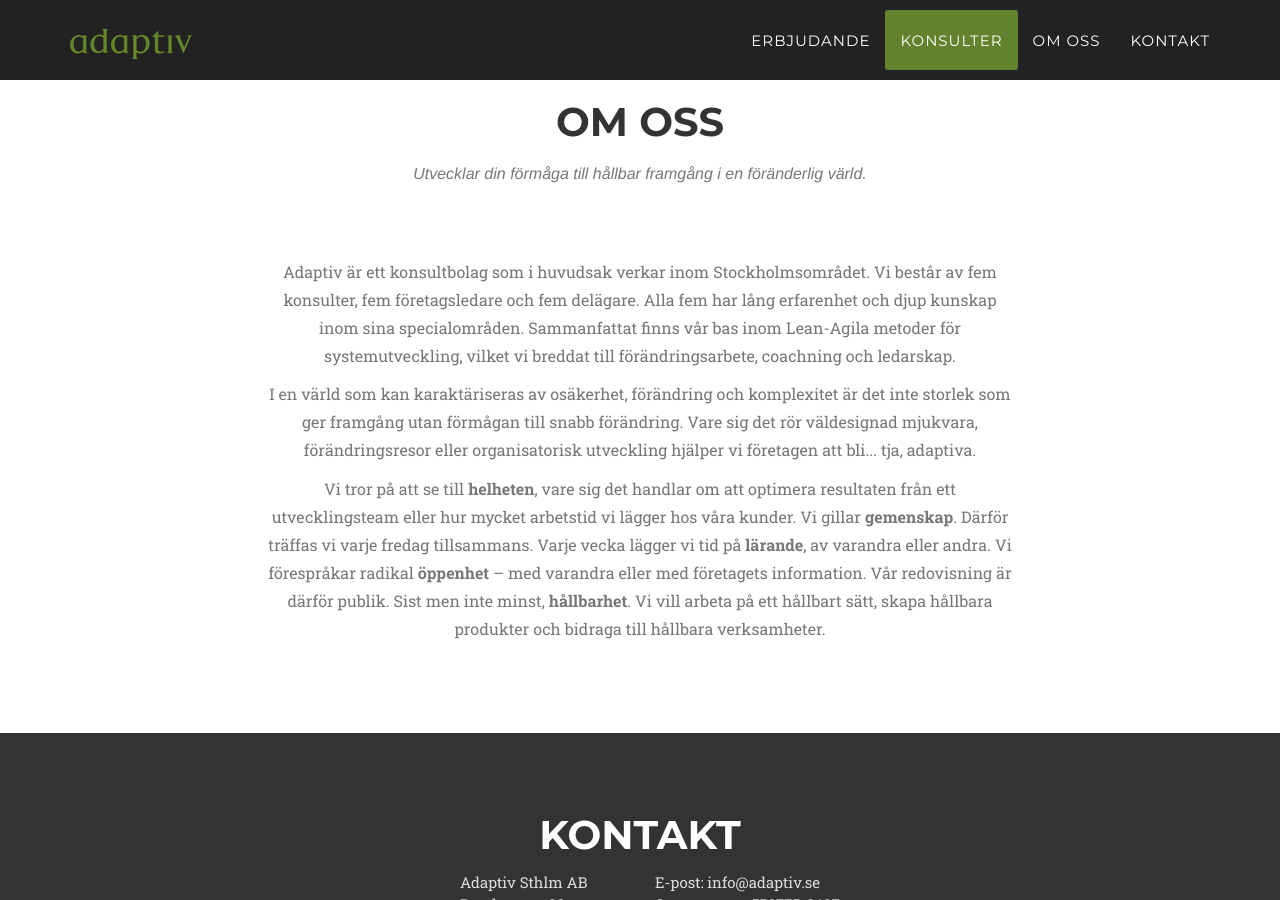
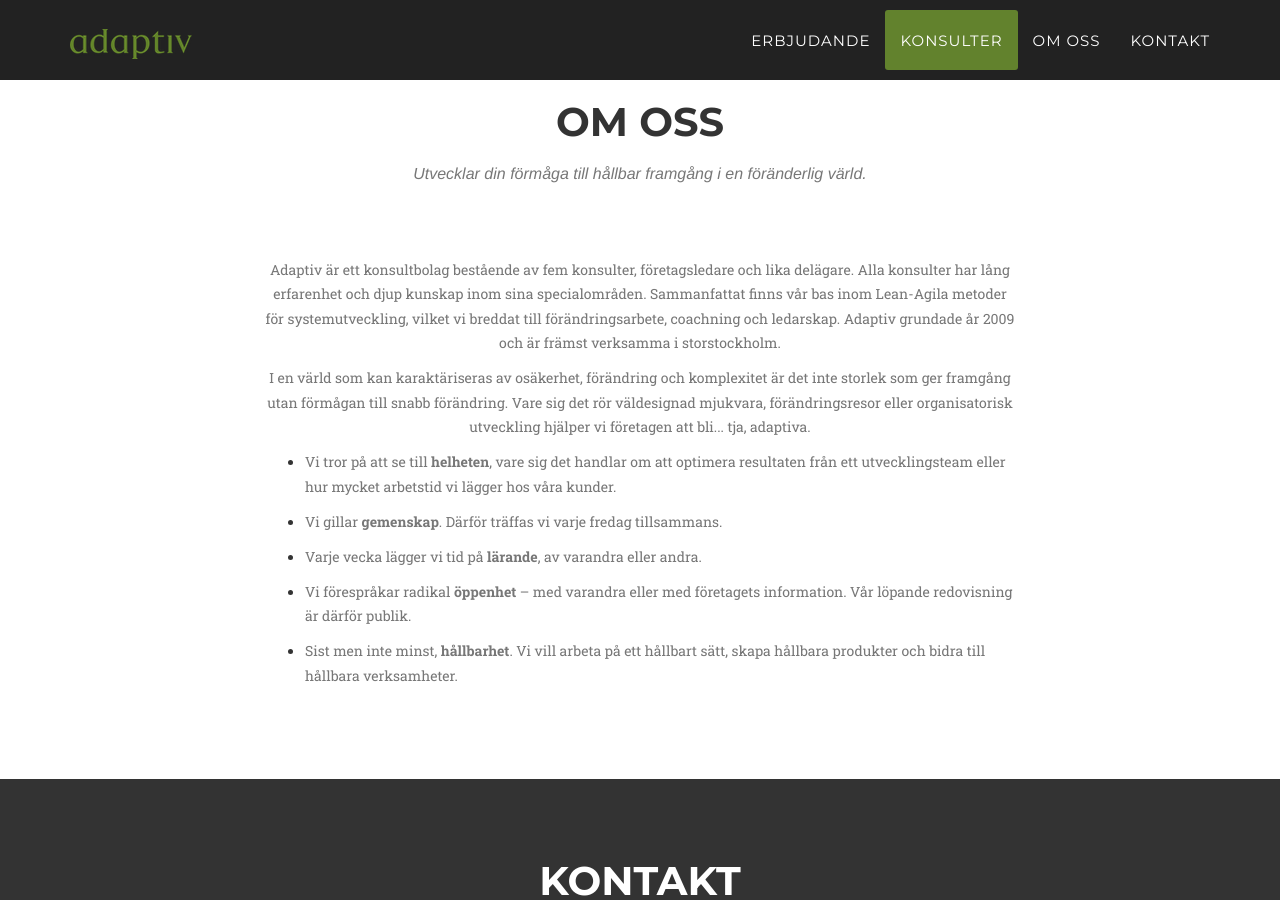
Before and after one commit to adaptiv/adaptiv_agency, a Jekyll site: the page built from index.html, in a window 1280 px wide and 900 px high, scrolled down 2637 px. Built offline with Jekyll 4.4.1, drawn with Linux system fonts in a browser that asks for light colours; some web fonts are replaced.

Commit message:
Improve About section, with bullit list of values

```diff
--- a/_includes/about.html
+++ b/_includes/about.html
@@ -10,12 +10,21 @@
         </div>
         <div class="row">
             <div class="col-lg-8 col-lg-offset-2 text-center">
-                <p class="large text-muted">Adaptiv är ett konsultbolag som i huvudsak verkar inom Stockholmsområdet. Vi består av fem konsulter, fem företagsledare och fem delägare. Alla fem har lång erfarenhet och djup kunskap inom sina specialområden. Sammanfattat finns vår bas inom Lean-Agila metoder för systemutveckling, vilket vi breddat till förändringsarbete, coachning och ledarskap.
+                <p class="text-muted">Adaptiv är ett konsultbolag bestående av fem konsulter, företagsledare och lika delägare. Alla konsulter har lång erfarenhet och djup kunskap inom sina specialområden. Sammanfattat finns vår bas inom Lean-Agila metoder för systemutveckling, vilket vi breddat till förändringsarbete, coachning och ledarskap. Adaptiv grundade år 2009 och är främst verksamma i storstockholm.
                 </p>
-                <p class="large text-muted">I en värld som kan karaktäriseras av osäkerhet, förändring och komplexitet är det inte storlek som ger framgång utan förmågan till snabb förändring. Vare sig det rör väldesignad mjukvara, förändringsresor eller organisatorisk utveckling hjälper vi företagen att bli... tja, adaptiva.
+                <p class="text-muted">I en värld som kan karaktäriseras av osäkerhet, förändring och komplexitet är det inte storlek som ger framgång utan förmågan till snabb förändring. Vare sig det rör väldesignad mjukvara, förändringsresor eller organisatorisk utveckling hjälper vi företagen att bli... tja, adaptiva.
                 </p>
-                <p class="large text-muted">Vi tror på att se till <strong>helheten</strong>, vare sig det handlar om att optimera resultaten från ett utvecklingsteam eller hur mycket arbetstid vi lägger hos våra kunder. Vi gillar <strong>gemenskap</strong>. Därför träffas vi varje fredag tillsammans. Varje vecka lägger vi tid på <strong>lärande</strong>, av varandra eller andra. Vi förespråkar radikal <strong>öppenhet</strong> – med varandra eller med företagets information. Vår redovisning är därför publik. Sist men inte minst, <strong>hållbarhet</strong>. Vi vill arbeta på ett hållbart sätt, skapa hållbara produkter och bidraga till hållbara verksamheter.
-                </p>
+              </div>
+          </div>
+          <div class="row">
+              <div class="col-lg-8 col-lg-offset-2 text-left">
+                <ul>
+                  <li><p class="text-muted">Vi tror på att se till <strong>helheten</strong>, vare sig det handlar om att optimera resultaten från ett utvecklingsteam eller hur mycket arbetstid vi lägger hos våra kunder.</p></li>
+                  <li><p class="text-muted">Vi gillar <strong>gemenskap</strong>. Därför träffas vi varje fredag tillsammans.</p></li>
+                  <li><p class="text-muted">Varje vecka lägger vi tid på <strong>lärande</strong>, av varandra eller andra.</p></li>
+                  <li><p class="text-muted">Vi förespråkar radikal <strong>öppenhet</strong> – med varandra eller med företagets information. Vår löpande redovisning är därför publik.</p></li>
+                  <li><p class="text-muted">Sist men inte minst, <strong>hållbarhet</strong>. Vi vill arbeta på ett hållbart sätt, skapa hållbara produkter och bidra till hållbara verksamheter.</p></li>
+                </ul>
             </div>
         </div>
     </div>
```
